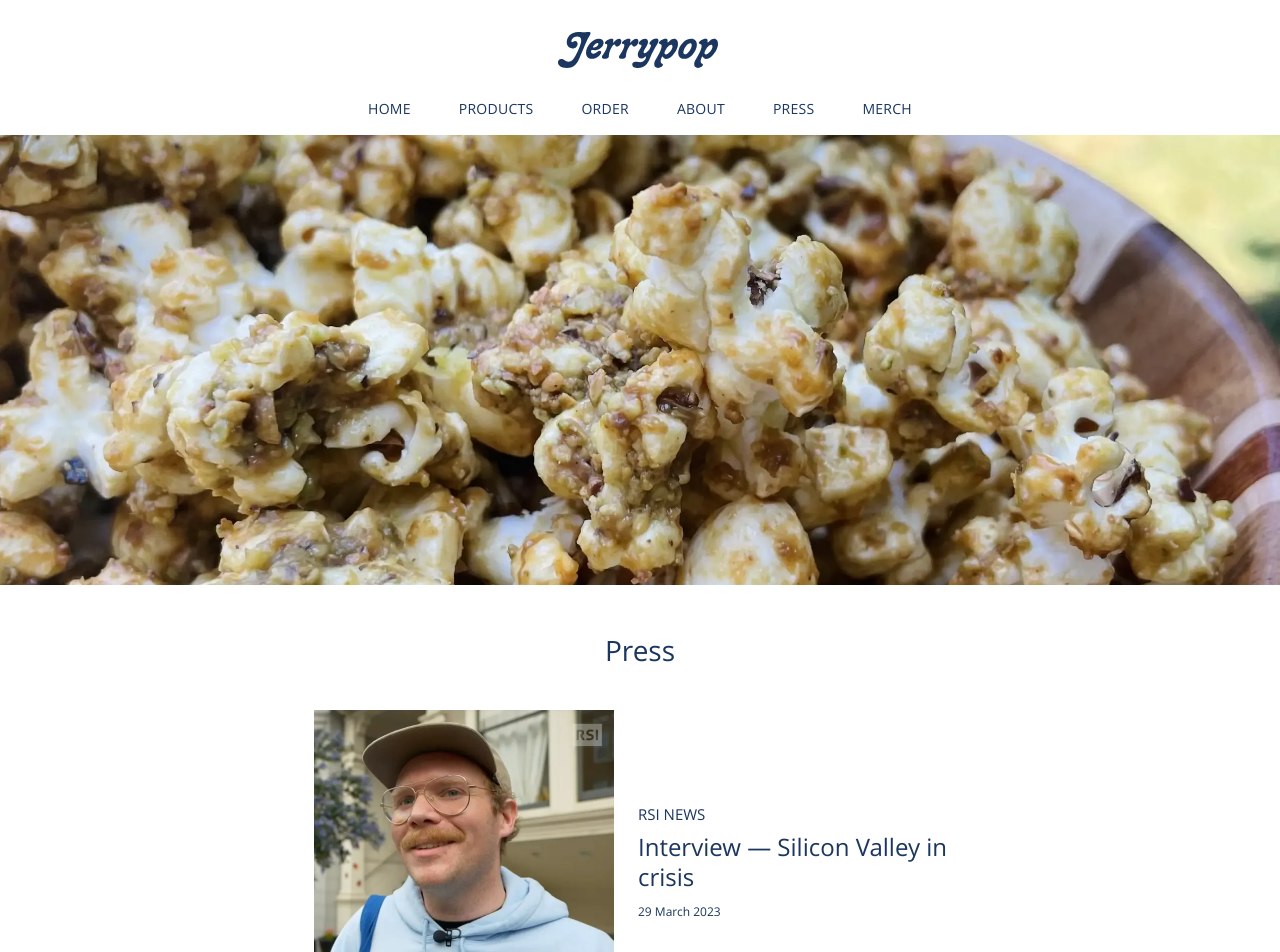
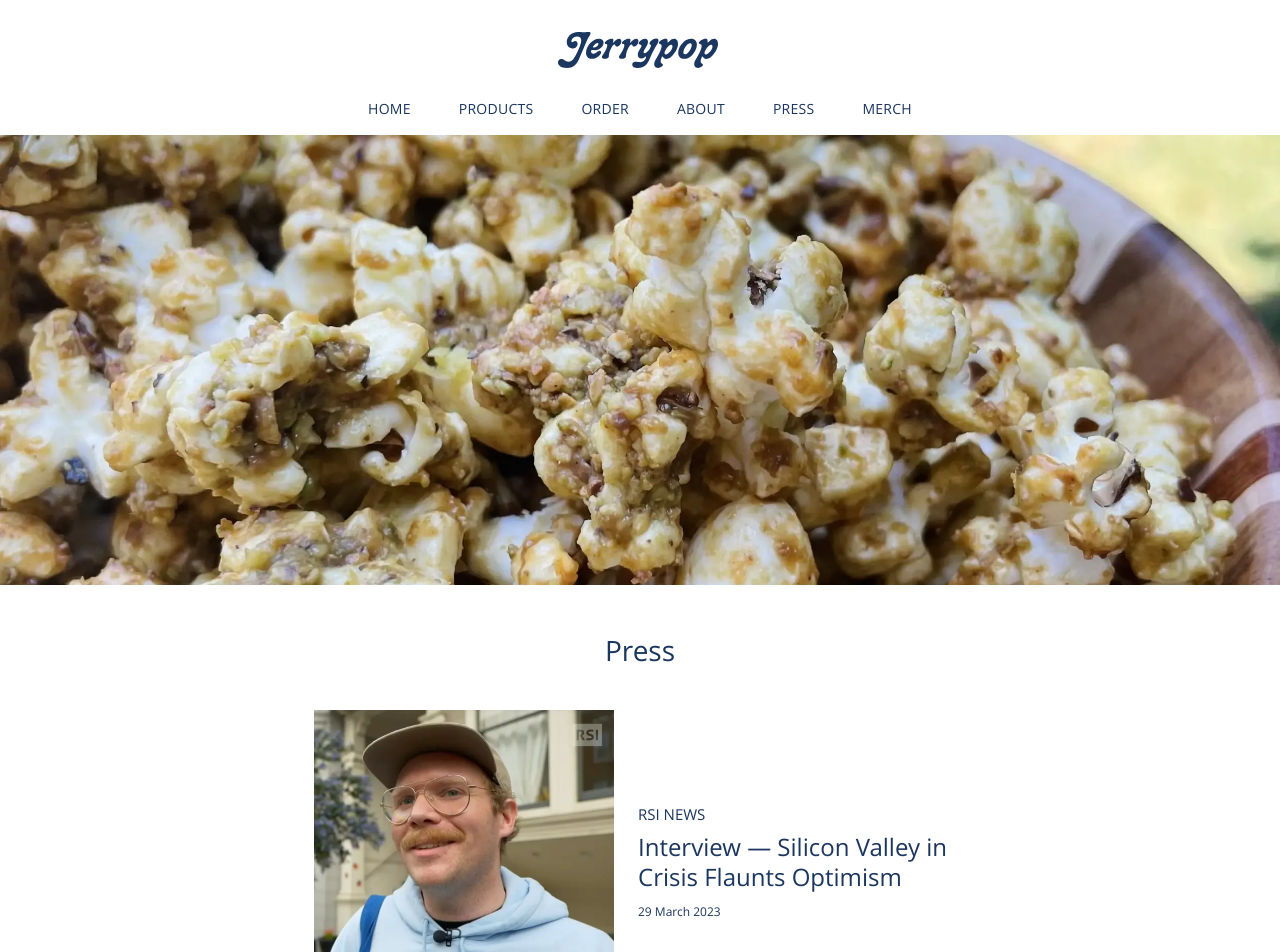
Before and after one commit to jerrypopsoff/jerrypop, a React (Create React App) app: page /press in a window 1280 px wide. Shown: the top 952 px of the page. Built offline with nearby package versions, Linux system fonts and the light colour scheme.

Commit message:
Update RSI News press copy

```diff
--- a/src/constants/press.ts
+++ b/src/constants/press.ts
@@ -14,7 +14,7 @@ export const ARTICLES: PressArticle[] = [
     imageAltText: 'Photograph of Jerry giving an interview for RSI News.',
     imageWebp: RsiNewsArticleImageWebp,
     publication: 'RSI News',
-    title: 'Interview — Silicon Valley in crisis',
+    title: 'Interview — Silicon Valley in Crisis Flaunts Optimism',
   },
   {
     date: '2 March 2023',
```
